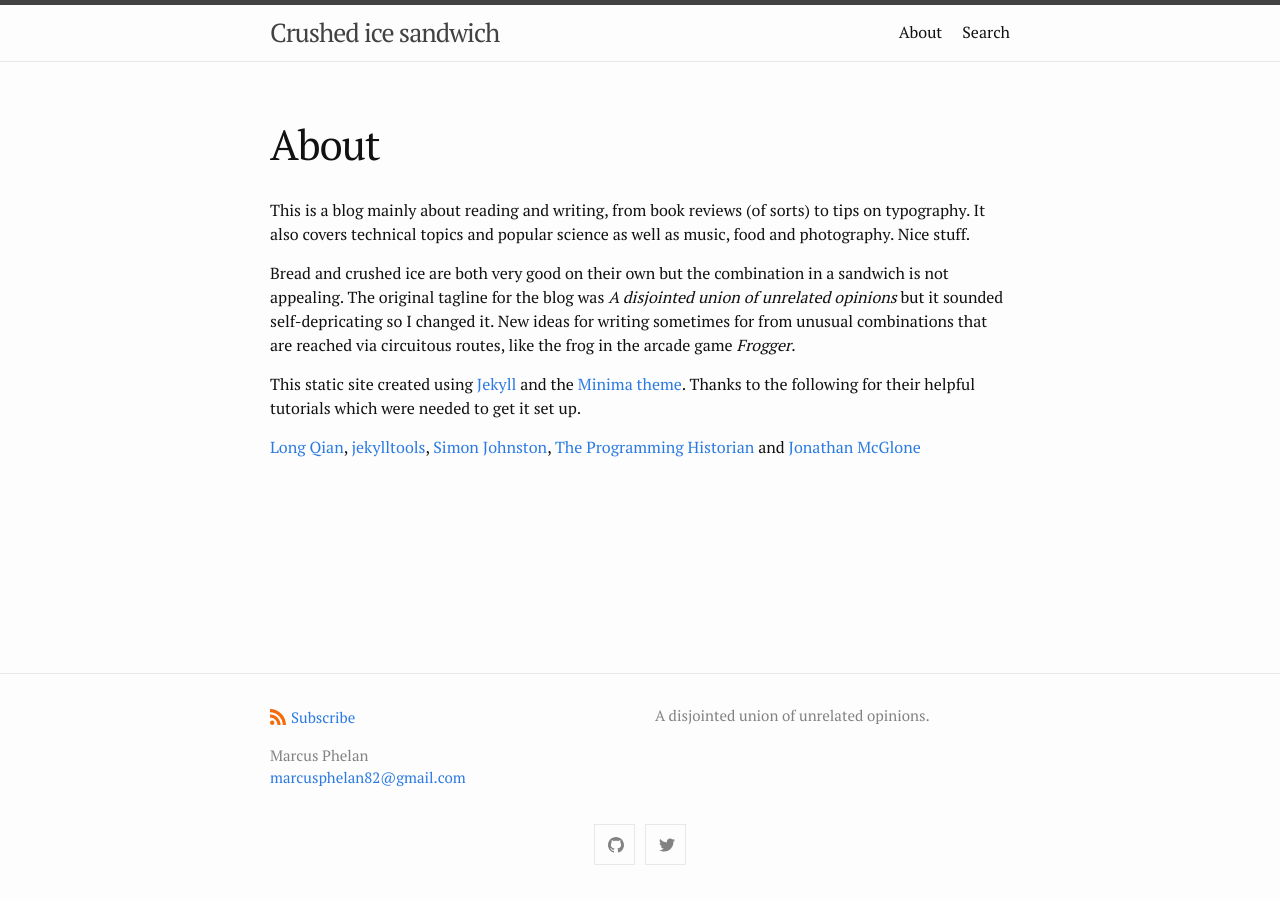
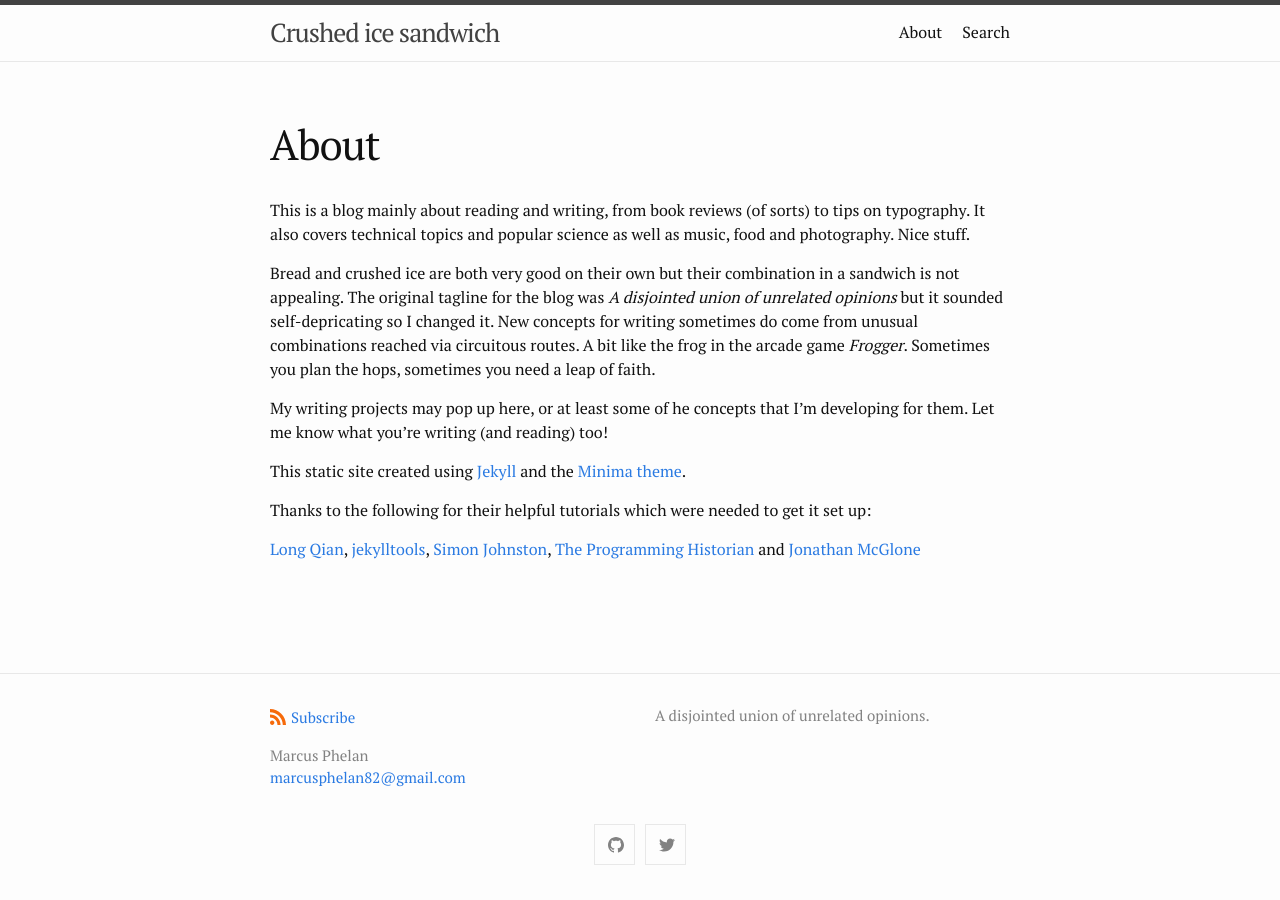
Before and after one commit to marcusphelan/marcusphelan.github.io, a Jekyll site: the page built from about.md, in a window 1280 px wide. Built offline with Jekyll 4.4.1, drawn with Linux system fonts in a browser that asks for light colours; nearby versions of some CDN libraries.

Commit message:
Update about.md

```diff
--- a/about.md
+++ b/about.md
@@ -7,9 +7,13 @@ tipue_search_active: true
 
 This is a blog mainly about reading and writing, from book reviews (of sorts) to tips on typography. It also covers technical topics and popular science as well as music, food and photography. Nice stuff.
 
-Bread and crushed ice are both very good on their own but the combination in a sandwich is not appealing. The original tagline for the blog was _A disjointed union of unrelated opinions_ but it sounded self-depricating so I changed it. New ideas for writing sometimes for from unusual combinations that are reached via circuitous routes, like the frog in the arcade game _Frogger_.
+Bread and crushed ice are both very good on their own but their combination in a sandwich is not appealing. The original tagline for the blog was _A disjointed union of unrelated opinions_ but it sounded self-depricating so I changed it. New concepts for writing sometimes do come from unusual combinations reached via circuitous routes. A bit like the frog in the arcade game _Frogger_. Sometimes you plan the hops, sometimes you need a leap of faith.
 
-This static site created using [Jekyll](https://jekyllrb.com/ "Jekyll") and the [Minima theme](https://github.com/jekyll/minima/ "Minima Jekyll theme"). Thanks to the following for their helpful tutorials which were needed to get it set up.
+My writing projects may pop up here, or at least some of he concepts that I'm developing for them. Let me know what you're writing (and reading) too!
+
+This static site created using [Jekyll](https://jekyllrb.com/ "Jekyll") and the [Minima theme](https://github.com/jekyll/minima/ "Minima Jekyll theme").
 
 
+Thanks to the following for their helpful tutorials which were needed to get it set up:
+
 [Long Qian](https://longqian.me "Long Qian"), [jekylltools](https://github.com/jekylltools/jekyll-tipue-search "jekylltools"), [Simon Johnston](https://simonkjohnston.life/ "Randomizer"), [The Programming Historian](https://programminghistorian.org/ "The Programming Historian") and [Jonathan McGlone](http://jmcglone.com/ "Jonathan McGlone")
```
